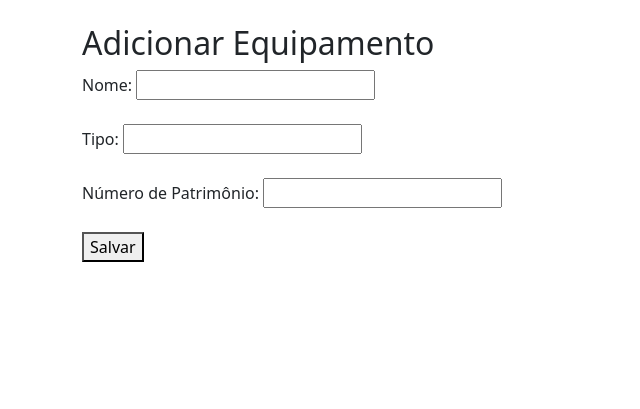
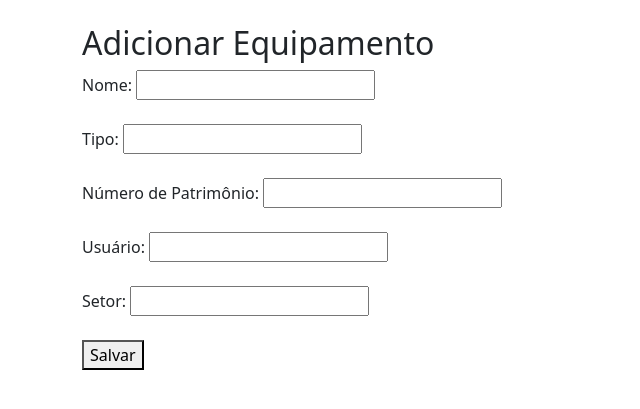
Before and after one commit to BiaAlverne/TCEControleEquipamentos, a Django app: page /equipamentos/adicionar/ in a window 1280 px wide. Shown: the part 56-465 px from the top of the page, without its empty margins (0-640 px from the left). Run offline with Django 5.2, Linux system fonts and the light colour scheme.

Commit message:
Foi adicionado o imput 'usuário' e 'setor', mas n aparece no home. PS: corrigir o erro de 'excluir' e de 'editar'

```diff
--- a/equipamentos/templates/equipamentos/adicionar.html
+++ b/equipamentos/templates/equipamentos/adicionar.html
@@ -14,6 +14,13 @@
     <label for="numero_patrimonio">Número de Patrimônio:</label>
     <input type="text" id="numero_patrimonio" name="numero_patrimonio" required><br><br>
 
+    <label for="usuario">Usuário:</label>
+    <input type="text" id="usuario" name="usuario" required><br><br>
+
+    <label for="setor">Setor:</label>
+    <input type="text" id="setor" name="setor" required><br><br>
+
+
     <button type="submit">Salvar</button>
 </form>
 {% endblock %}
```
